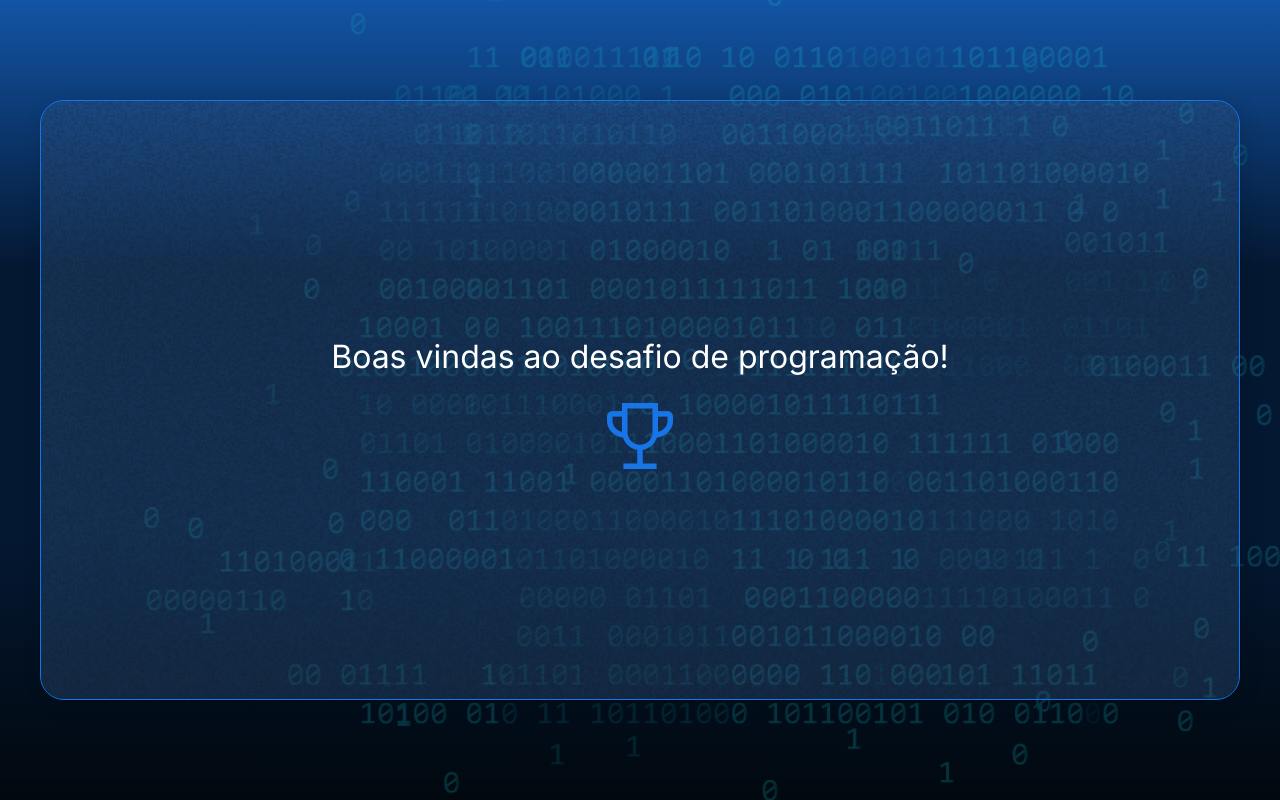
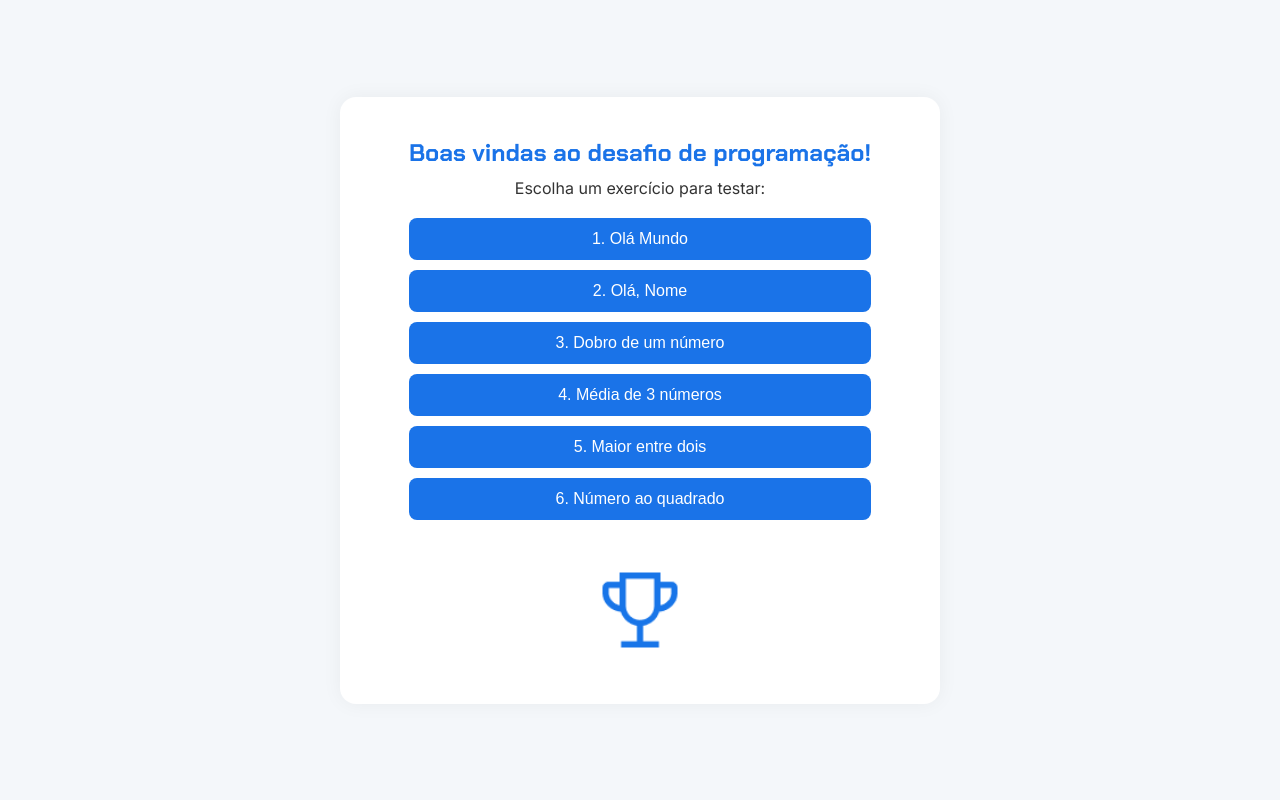
Before and after one commit to nataliegalmeida/exercicios-java-script, a plain HTML site: page logica-js-projeto_inicial/index.html in a window 1280 px wide. Drawn offline with Linux system fonts and the light colour scheme.

Commit message:
Atualizar exercicíos com melhorias nas funções e layout

```diff
--- a/logica-js-projeto_inicial/app.js
+++ b/logica-js-projeto_inicial/app.js
@@ -0,0 +1,55 @@
+
+//Criar uma função que exibe "Olá, mundo!" no console.
+function exibirOlaMundo(){
+alert ("Olá! Seja bem vinda ao mundo da programação!")
+}
+
+//Criar uma função que recebe
+// um nome como parâmetro e exibe "Olá, [nome]!" no console.
+  function exibirNome(){
+    let nome = prompt("Digite o seu nome, por favor.")
+    alert (`Olá ${nome}, seja bem vinda`)
+    }
+
+//Criar uma função que recebe
+// um número como parâmetro e retorna o dobro desse número.
+   function exibirDobro() {  // <-- nome diferente!
+    let numero = parseFloat(prompt("Digite um número:"));
+    let dobro = numero * 2;
+    alert(`O dobro de ${numero} é ${dobro}`);
+}
+
+
+//Criar uma função que recebe três números como parâmetros
+// e retorna a média deles.
+
+function exibirMedia(){
+    let numero01 = parseInt(prompt("Digite o primeiro número"));
+    let numero02 = parseInt(prompt("Digite o segundo número"));
+    let numero03 = parseInt(prompt("Digite o terceiro número"));
+    let media = (numero01+numero02+numero03)/3;
+    alert (`A média é :${media.toFixed(2)}`);
+}
+
+
+
+//Criar uma função que recebe dois números como parâmetros e retorna o maior deles.
+function exibirMaiorNumero(num01,num02){
+    const n1 = parseFloat(prompt("Digite o primeiro número:"));
+    const n2 = parseFloat(prompt("Digite o segundo número:"));
+
+    if (num01>num02){
+      alert(`O maior número é ${num01}`);
+    } else if(num02>num01) {
+        alert(`O maior número é ${num02}`);
+    } else{
+        alert("Os números são iguais") ;
+    }
+}
+//Criar uma função que recebe um número como parâmetro
+// e retorna o resultado da multiplicação desse número por ele mesmo
+
+function exibirQuadrado() {
+  const numero = parseFloat(prompt("Digite um número:"));
+  const resultado = numero * numero;
+  alert(`O quadrado de ${numero} é ${resultado}`);}
--- a/logica-js-projeto_inicial/index.html
+++ b/logica-js-projeto_inicial/index.html
@@ -1,14 +1,14 @@
 <!DOCTYPE html>
-<html lang="en">
+<html lang="pt-br">
 
 <head>
-    <meta charset="UTF-8">
-    <meta name="viewport" content="width=device-width, initial-scale=1.0">
-    <link rel="preconnect" href="https://fonts.googleapis.com">
-    <link rel="preconnect" href="https://fonts.gstatic.com" crossorigin>
+    <meta charset="UTF-8" />
+    <meta name="viewport" content="width=device-width, initial-scale=1.0" />
+    <link rel="preconnect" href="https://fonts.googleapis.com" />
+    <link rel="preconnect" href="https://fonts.gstatic.com" crossorigin />
     <link href="https://fonts.googleapis.com/css2?family=Chakra+Petch:wght@700&family=Inter:wght@400;700&display=swap"
-        rel="stylesheet">
-    <link rel="stylesheet" href="style.css">
+        rel="stylesheet" />
+    <link rel="stylesheet" href="style.css" />
     <title>Desafio JS</title>
 </head>
 
@@ -18,11 +18,24 @@
             <div class="container__informacoes">
                 <div class="container__texto">
                     <h2>Boas vindas ao desafio de programação!</h2>
+                    <p>Escolha um exercício para testar:</p>
                 </div>
+
+                <!-- Botões de Exercícios -->
+                <div class="botoes__exercicios">
+                    <button onclick="exibirOlaMundo()" class="container__botao">1. Olá Mundo</button>
+                    <button onclick="exibirNome()" class="container__botao">2. Olá, Nome</button>
+                    <button onclick="exibirDobro()" class="container__botao">3. Dobro de um número</button>
+                    <button onclick="exibirMedia()" class="container__botao">4. Média de 3 números</button>
+                    <button onclick="exibirMaiorNumero()" class="container__botao">5. Maior entre dois</button>
+                    <button onclick="exibirQuadrado()" class="container__botao">6. Número ao quadrado</button>
+                </div>
+
                 <img src="./img/trophy.png" alt="ícone de um troféu" />
             </div>
         </div>
     </div>
+
     <script src="app.js" defer></script>
 </body>
 
--- a/logica-js-projeto_inicial/style.css
+++ b/logica-js-projeto_inicial/style.css
@@ -2,90 +2,72 @@
   box-sizing: border-box;
   margin: 0;
   padding: 0;
-    color: white;
 }
 
 body {
-    background: linear-gradient(#1354A5 0%, #041832 33.33%, #041832 66.67%, #01080E 100%);
-    height: 100vh;
+  font-family: 'Inter', sans-serif;
+  background-color: #f4f7fa;
+  color: #333;
   display: flex;
+  justify-content: center;
   align-items: center;
-    justify-content: center;
-}
-
-
-body::before {
-    background-image: url("img/code.png");
-    background-repeat: no-repeat;
-    background-position: right;
-    content: "";
-    display: block;
-    position: absolute;
-    width: 100%;
-    height: 100%;
-    opacity: 0.4;
+  min-height: 100vh;
 }
 
 .container {
-    width: 1200px;
-    height: 600px;
-    display: flex;
-    align-items: center;
-    justify-content: space-between;
-    border-radius: 24px;
-    border: 1px solid #1875E8;
-    box-shadow: 4px 4px 20px 0px rgba(1, 8, 14, 0.15);
-    background-image: url("img/Ruido.png");
-    background-size: 100% 100%;
-    position: relative;
+  background-color: #fff;
+  padding: 40px;
+  border-radius: 16px;
+  box-shadow: 0 0 20px rgba(0, 0, 0, 0.05);
+  max-width: 600px;
+  width: 100%;
 }
 
 .container__conteudo {
   display: flex;
+  flex-direction: column;
   align-items: center;
-    justify-content: center;
-    height: 100%;
-    width: 100%;
 }
 
 .container__informacoes {
-    display: flex;
-    align-items: center;
-    justify-content: center;
-    flex-direction: column;
+  text-align: center;
 }
 
-.container__botao {
-    border-radius: 16px;
-    background: #1875E8;
-    padding: 16px 24px;
-    width: 100%;
+.container__texto h2 {
+  font-family: 'Chakra Petch', sans-serif;
   font-size: 24px;
-    font-weight: 700;
-    border: none;
-    margin-top: 16px;
+  margin-bottom: 10px;
+  color: #1a73e8;
 }
 
-.container__texto {
-    margin: 16px 0 16px 0;
+.container__texto p {
+  font-size: 16px;
+  margin-bottom: 20px;
 }
 
-.container__texto-azul {
-    color: #1875E8;
+.botoes__exercicios {
+  display: flex;
+  flex-direction: column;
+  gap: 10px;
+  margin-bottom: 20px;
 }
 
-h1 {
-    font-family: 'Chakra Petch', sans-serif;
-    font-size: 72px;
+button {
+  background-color: #1a73e8;
+  color: #fff;
+  padding: 12px 20px;
+  border: none;
+  border-radius: 8px;
+  font-size: 16px;
+  transition: background-color 0.2s ease;
+  cursor: pointer;
 }
 
-h2,
-p,
-button {
-    font-family: 'Inter', sans-serif;
+button:hover {
+  background-color: #125bc3;
 }
 
-h2 {
-    font-size: 32px;
-    font-weight: 400;
+img {
+  width: 100px;
+  margin-top: 20px;
 }
```
Lines whose indentation alone changed are shown as unchanged.
